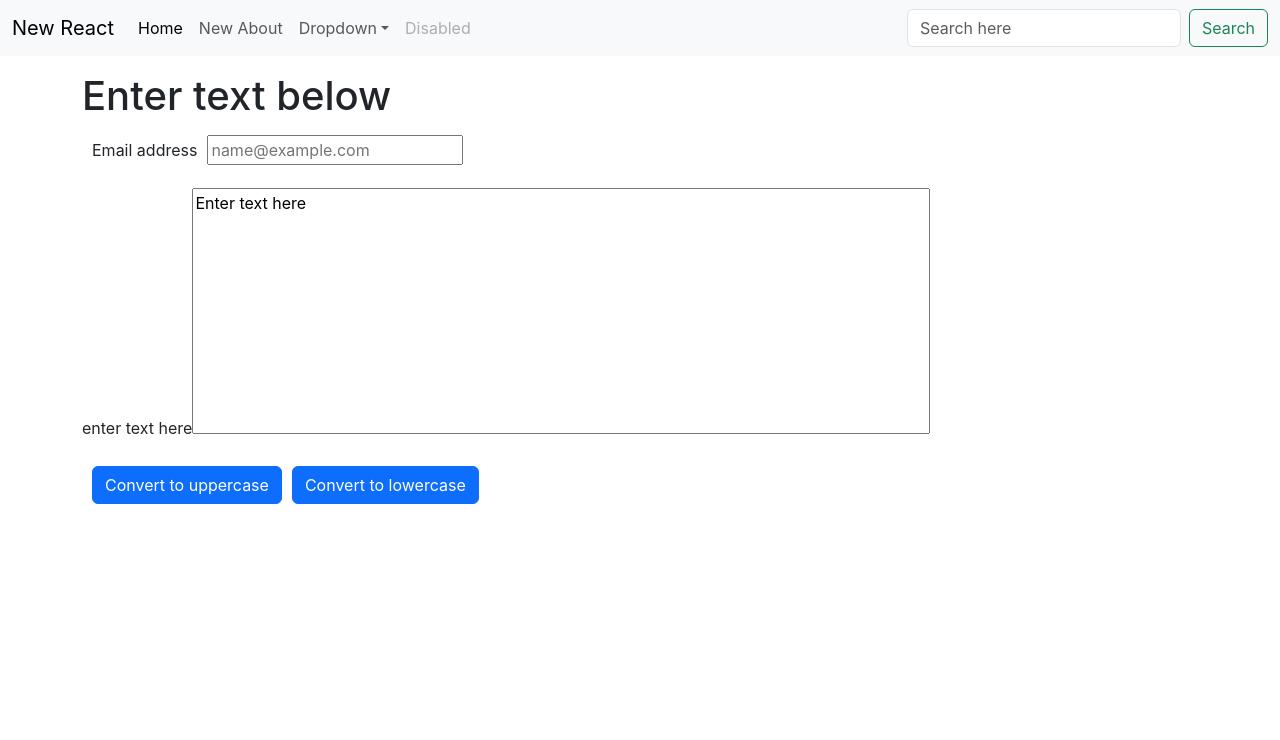
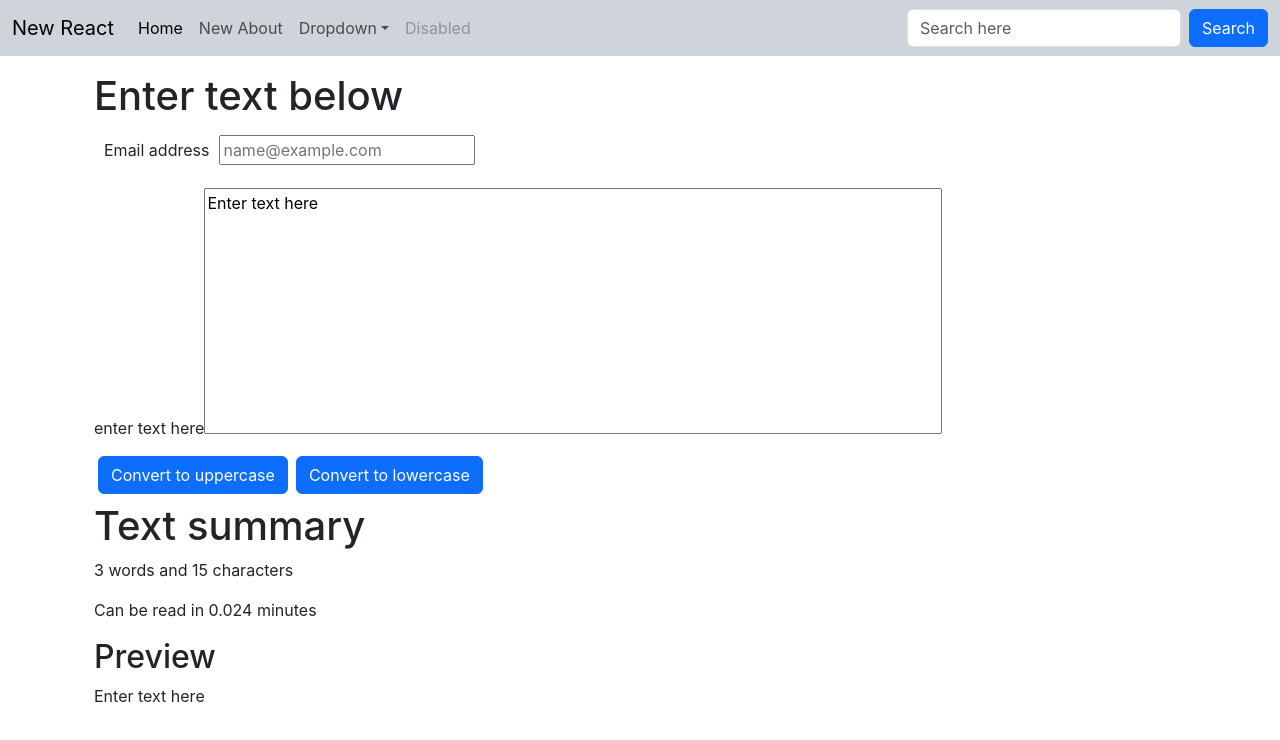
Before and after one commit to vyakhyaagoyal/TextUtils--React, a React (Create React App) app: page / in a window 1280 px wide. Shown: the top 740 px of the page. Built offline with nearby package versions, Linux system fonts and the light colour scheme.

Commit message:
added preview, words and characters

```diff
--- a/package.json
+++ b/package.json
@@ -9,7 +9,7 @@
     "@testing-library/user-event": "^13.5.0",
     "react": "^19.1.0",
     "react-dom": "^19.1.0",
-    "react-scripts": "5.0.1",
+    "react-scripts": "^5.0.1",
     "web-vitals": "^2.1.4"
   },
   "scripts": {
--- a/src/components/Navbar.js
+++ b/src/components/Navbar.js
@@ -3,7 +3,7 @@
 
 export default function Navbar(props){
     return(
-        <nav className="navbar navbar-expand-lg bg-body-tertiary">
+        <nav className="navbar navbar-expand-lg bg-dark-subtle">
             <div className="container-fluid">
     <a className="navbar-brand" href="/">{props.title}</a>
     <button className="navbar-toggler" type="button" data-bs-toggle="collapse" data-bs-target="#navbarSupportedContent" aria-controls="navbarSupportedContent" aria-expanded="false" aria-label="Toggle navigation">
@@ -34,7 +34,7 @@
         </ul>
         <form className="d-flex" role="search">
         <input className="form-control me-2" type="search" placeholder="Search here" aria-label="Search"/>
-        <button className="btn btn-outline-success" type="submit">Search</button>
+        <button className="btn btn-primary" type="submit">Search</button>
         </form>
     </div>
     </div>
--- a/src/components/TextForm.js
+++ b/src/components/TextForm.js
@@ -21,8 +21,10 @@
     const [text, setText] = useState('Enter text here');
     //setText("New text");
     return (
-    <div>
+        <>
+    <div className='container'>
         <h1>{props.heading}</h1>
+
         <div className="mb-3">
             <label htmlFor="example" className="htmlFormlabel" style={{margin:'10px'}}>Email address</label>
             <input type="email" className="htmlhtmlFormcontrol" id="example" placeholder="name@example.com"></input>
@@ -31,8 +33,18 @@
             <label htmlFor="example1" className="htmlFormlabel">enter text here</label>
             <textarea className="htmlFormcontrol" id="example1" rows="10" cols="70" style={{resize: "none"}} value={text} onChange={handleonchange}/>
         </div>
-        <button className="btn btn-primary" onClick={UpClick} style={{margin:'10px'}}>Convert to uppercase</button>
-        <button className="btn btn-primary" onClick={loclick}>Convert to lowercase</button>
+        <button className="btn btn-primary mx-1" onClick={UpClick}>Convert to uppercase</button>
+        <button className="btn btn-primary mx-1" onClick={loclick}>Convert to lowercase</button>
     </div>
+
+    <div className="container my-2">
+        <h1>Text summary</h1>
+        <p>{text.split(" ").length} words and {text.length} characters</p>
+        <p>Can be read in {text.split(" ").length*0.008} minutes</p>
+
+        <h2>Preview</h2>
+        <p>{text}</p>
+    </div>
+    </>
     )
 }
```
Also changed, not shown: 1 other file (tests, documents, lock files or other folders).
